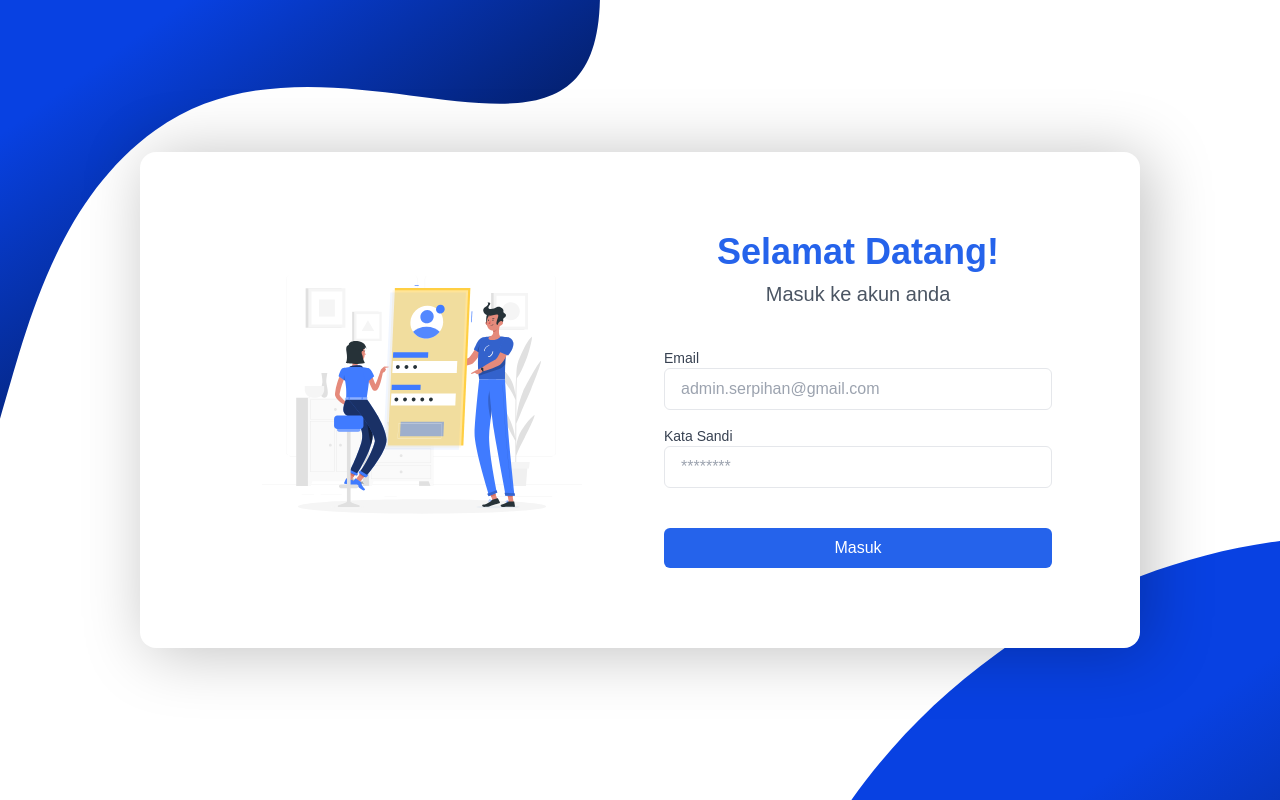
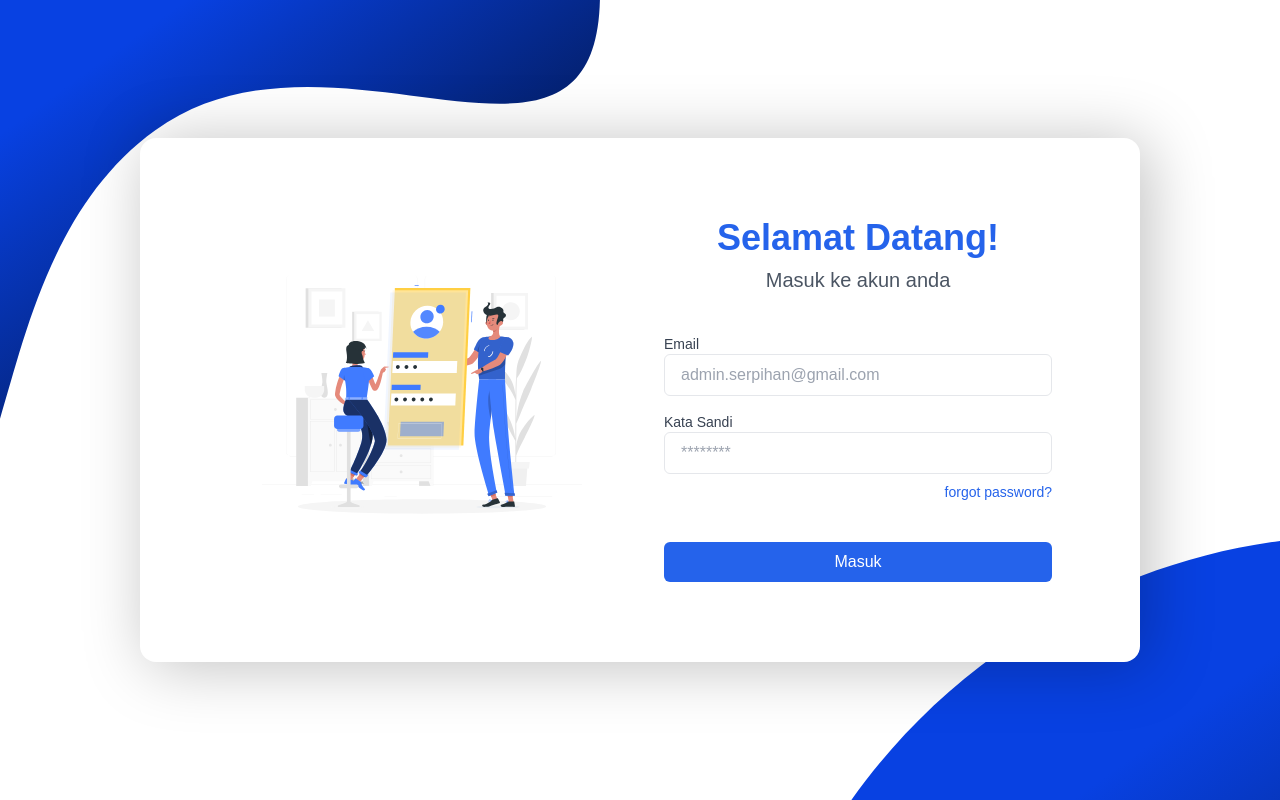
Before and after one commit to serpihan-tech/fe-mulang, a Next.js app: page /login in a window 1280 px wide. Built offline with nearby package versions, Linux system fonts and the light colour scheme.

Commit message:
feat: forgot password

```diff
--- a/app/component/LoginForm.jsx
+++ b/app/component/LoginForm.jsx
@@ -61,7 +61,18 @@ export default function LoginForm() {
 
                 required
               />
+              <div className="flex justify-end mt-2">
+                <a
+                  className="font-medium text-blue-600 text-sm"
+                  href="/reset-password"
+                  target="_self"
+                  rel="noopener noreferrer"
+                >
+                  forgot password?
+                </a>
+              </div>
             </div>
+
             <div className="flex justify-center">
               <button
                 type="submit"
--- a/app/layout.js
+++ b/app/layout.js
@@ -12,7 +12,7 @@ const geistMono = Geist_Mono({
 });
 
 export const metadata = {
-  title: "Mulang",
+  title: "MULANG",
   description: "Generated by create next app",
   icons : {
     icon:'/logo.svg'
```
